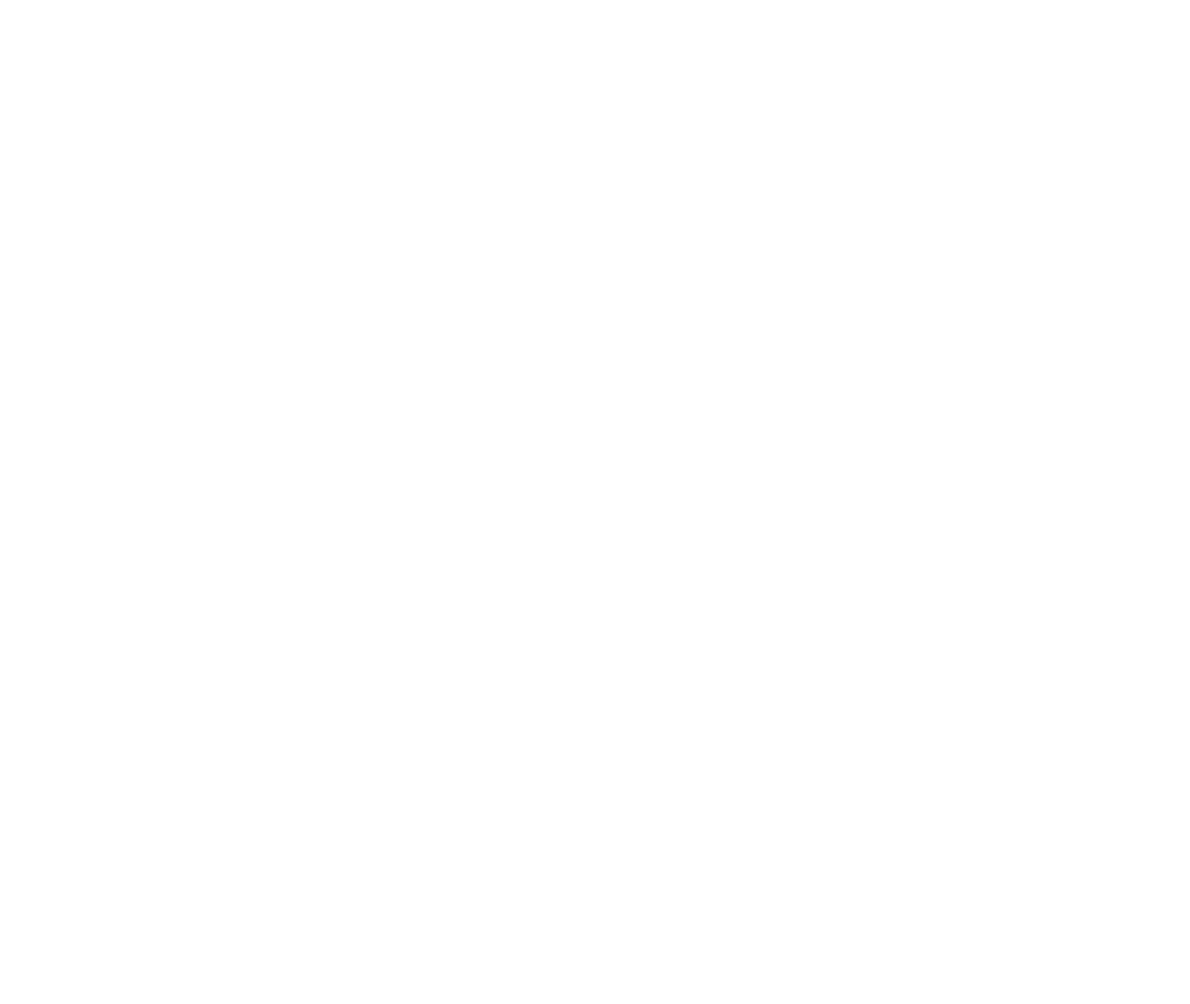
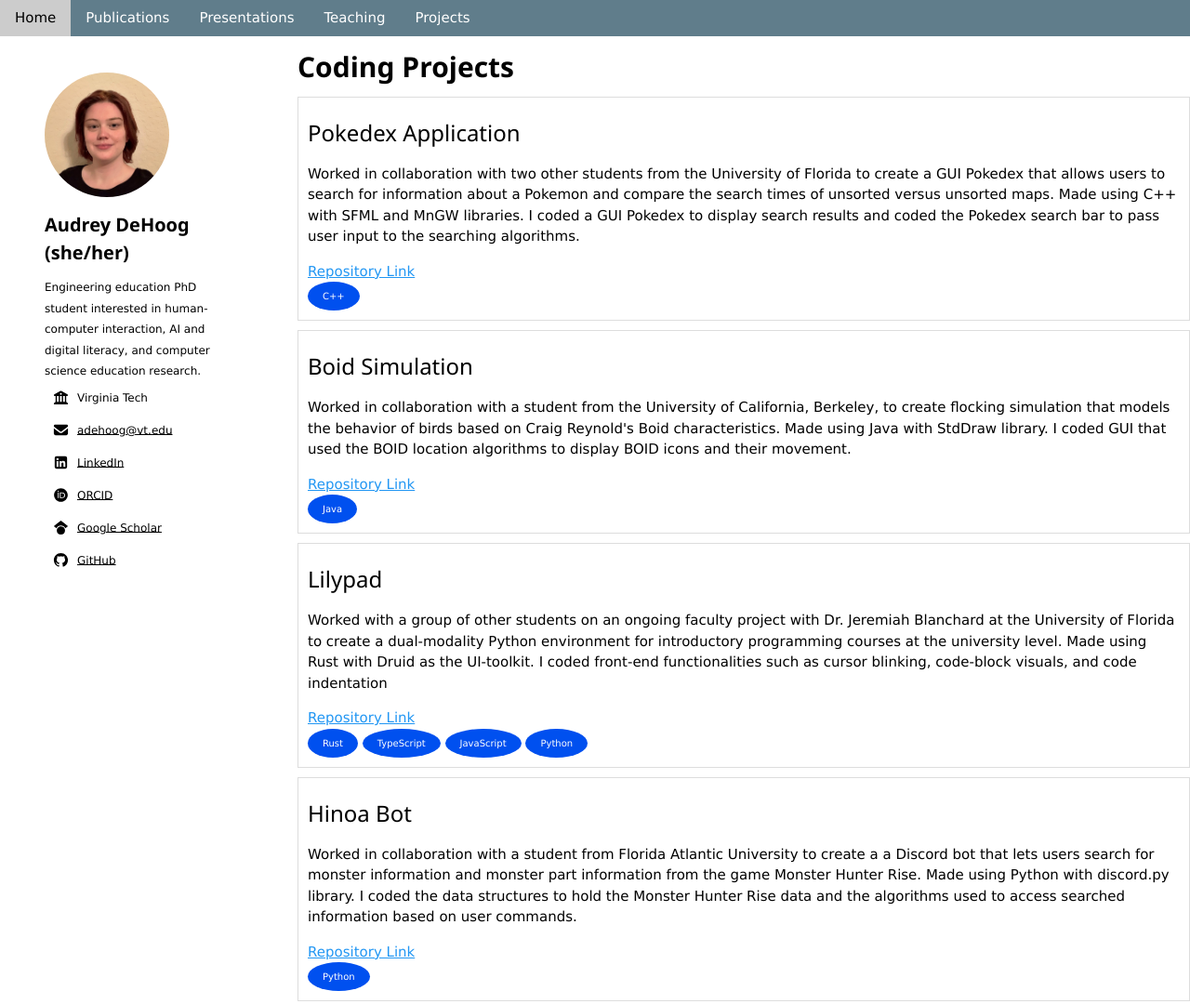
Before and after one commit to adehoog/audreydehoog, a plain HTML site: page project.html in a window 1280 px wide. Shown: the top 1080 px of the page at 93% size. Before the commit the page ends 800 px from the top, so only its background shows below. Drawn offline with Linux system fonts and the light colour scheme.

Commit message:
Projects page

```diff
--- /dev/null
+++ b/files/lists/projects_list.json
@@ -0,0 +1,116 @@
+{
+    "projects": [
+    {
+    "id": 1,
+    "title":"Pokedex Application",
+    "desc":"Worked in collaboration with two other students from the University of Florida to create a GUI Pokedex that allows users to search for information about a Pokemon and compare the search times of unsorted versus unsorted maps. Made using C++ with SFML and MnGW libraries. I coded a GUI Pokedex to display search results and coded the Pokedex search bar to pass user input to the searching algorithms.",
+    "repo": "https://github.com/adehoog/Project3_COP3530",
+    "langs": ["C++"]
+    },
+    {
+    "id": 2,
+    "title":"Boid Simulation",
+    "desc":"Worked in collaboration with a student from the University of California, Berkeley, to create flocking simulation that models the behavior of birds based on Craig Reynold's Boid characteristics. Made using Java with StdDraw library. I coded GUI that used the BOID location algorithms to display BOID icons and their movement.",
+    "repo": "https://github.com/adehoog/Boid-Simulation",
+    "langs": ["Java"]
+    },
+    {
+    "id": 3,
+    "title":"Lilypad",
+    "desc":"Worked with a group of other students on an ongoing faculty project with Dr. Jeremiah Blanchard at the University of Florida to create a dual-modality Python environment for introductory programming courses at the university level. Made using Rust with Druid as the UI-toolkit. I coded front-end functionalities such as cursor blinking, code-block visuals, and code indentation",
+    "repo": "https://github.com/cacticouncil/lilypad",
+    "langs": ["Rust", "TypeScript", "JavaScript", "Python"]
+    },
+    {
+    "id": 4,
+    "title":"Hinoa Bot",
+    "desc":"Worked in collaboration with a student from Florida Atlantic University to create a a Discord bot that lets users search for monster information and monster part information from the game Monster Hunter Rise. Made using Python with discord.py library. I coded the data structures to hold the Monster Hunter Rise data and the algorithms used to access searched information based on user commands.",
+    "repo": "https://github.com/adehoog/Hinoa_Bot_public",
+    "langs": ["Python"]
+    },
+    {
+    "id": 5,
+    "title":"Text to Image (ClipGan)",
+    "desc":"Worked in collaboration with two other students from the University of Florida to create a text to image generator with a user friendly GUI. Made using Python with VQGAN and CLIP for the machine learning algorithm and Tkinter for the GUI. I coded the GUI that took in image descriptions and outputted the result. I also aided my teammates in improving the AI's computation time and interpreting results for the report and discussion.",
+    "repo": "https://github.com/adehoog/ClipGan",
+    "langs": ["Python"]
+    },
+    {
+    "id": 6,
+    "title":"Wizard Detention",
+    "desc": "Worked in collaboration with two other students from the University of Florida to create a 2D platformer game. Made using Python with Python Arcade and other Python packages. I helped code game mechanics, add character animations, program sound effect triggers, and added game screens. I was also in charge of building the game using Pynsist to create an installer for the game. All game sprites were provided by artists on itch.io and all sounds used in the game were provided by freesound.org. Levels were designed using Tiled.",
+    "repo": "https://github.com/adehoog/WizDetention",
+    "langs": ["Python"]
+    },
+    {
+    "id": 7,
+    "title":"Wisteria",
+    "desc": "Worked in collaboration with two other students from the University of Florida to create a 2D platformer game. Made using Python with Python Arcade and other Python packages. I helped code game mechanics, add character animations, program sound effect triggers, and added game screens. I was also in charge of building the game using Pynsist to create an installer for the game. All game sprites were provided by artists on itch.io and all sounds used in the game were provided by freesound.org. Levels were designed using Tiled.",
+    "repo": "https://github.com/adehoog/Wisteria",
+    "langs": ["Unity", "C#"]
+    },
+    {
+    "id": 8,
+    "title":"Night Shift",
+    "desc": "Worked in collaboration with two other students from the University of Florida  to create a 3D Unity game where players are a ghost that must complete tasks within a time limit to beat the game. Made using Unity and C# programming. I coded the game mechanics and created some of the 3D models using Maya and Blender.",
+    "repo": "https://github.com/adehoog/Night-Shift",
+    "langs": ["Unity", "C#"]
+    },
+    {
+    "id": 9,
+    "title":"4 Year Plan Visualizer",
+    "desc": "Worked in collaboration with two other students from the University of Florida to create a tool for University of Florida Computer Science Engineering (CSE) majors to visualize the progression of their courses over 4 years. Made using Javascript with React and React Flow libraries. I coded the data structure that held and accessed CSE course information. I also coded the pop up window and button functionalities.",
+    "repo": "https://github.com/adehoog/4yearplan",
+    "langs": ["JavaScript", "CSS", "HTML"]
+    },
+    {
+    "id": 10,
+    "title":"Gator Arcade",
+    "desc": "Worked in collaboration with three other students from the University of Florida to create a website where users can play classic games such as tic tac toe, connect four, and blackjack. Made using Angular TypeScript for the frontend and GoLang for the backend. I coded frontend visuals and most of the game functionalities. I also created Cypress tests and helped write unit tests using Jasmine",
+    "repo": "https://github.com/adehoog/Gator-Arcade",
+    "langs": ["TypeScript", "Go", "HTML", "SCSS"]
+    },
+    {
+    "id": 11,
+    "title":"Py Lab Game",
+    "desc": "Worked in collaboration with two other students from the University of Florida to create a narrative-driven game design to teach Python programming to beginners. Made using Typescript and Tailwind. I coded the overworld areas and connected the levels.",
+    "repo": "https://github.com/adehoog/py-lab-game",
+    "langs": ["TypeScript", "Python", "HTML", "CSS", "JavaScript"]
+    },
+    {
+    "id": 12,
+    "title":"Ray-Tracer",
+    "desc": "Worked in collaboration with another student from the University of Florida to create a ray tracer using OpenGL. I coded the initial setup of the project.",
+    "repo": "https://github.com/adehoog/Ray-Tracer",
+    "langs": ["C", "C++", "Python", "Makefile"]
+    },
+    {
+    "id": 13,
+    "title":"Simple OpenGL Triangle Rendering",
+    "desc": "Worked in collaboration with another student from the University of Florida to create a simple OpenGL application to read .obj files and display their triangular meshes. I coded the camera and performance tests.",
+    "repo": "https://github.com/adehoog/opengl-model-tranforms/tree/main",
+    "langs": ["C++", "GLSL", "Makefile"]
+    },
+    {
+    "id": 14,
+    "title":"Model Solar System with OpenGL",
+    "desc": "Worked in collaboration with another student from the University of Florida to create a model solar system using OpenGL. I coded the initial setup of the project and the camera movement.",
+    "repo": "https://github.com/adehoog/graphics-final-project",
+    "langs": ["C++", "Makefile", "GLSL"]
+    },
+    {
+    "id": 15,
+    "title":"ARTCSE",
+    "desc": "Worked in collaboration with students and faculty from the University of Florida and University of Virginia to create a repository hosting website for educational software. I coded various parts of the site, including the search functionality, database setup, and several of the website pages.",
+    "repo": "https://github.com/csed-tools/artcse",
+    "langs": ["PHP", "HTML", "CSS", "Shell", "Hack", "Dockerfile"]
+    },
+    {
+    "id": 16,
+    "title":"adehoog.github.io",
+    "desc": "My portolfio website. Created by me.",
+    "repo": "https://github.com/adehoog/audreydehoog",
+    "langs": ["HTML", "CSS"]
+    }
+]
+}
--- a/presentations.html
+++ b/presentations.html
@@ -0,0 +1,42 @@
+<!DOCTYPE html>
+<html>
+<title>adehoog.github.io</title>
+<meta name="viewport" content="width=device-width, initial-scale=1">
+<link rel="stylesheet" href="css/w3.css">
+<head>
+<!-- Navbar -->
+<div class="w3-bar w3-blue-gray">
+  <a href="index.html" class="w3-bar-item w3-button">Home</a>
+  <a href="publications.html" class="w3-bar-item w3-button">Publications</a>
+  <a href="#" class="w3-bar-item w3-button">Presentations</a>
+  <a href="teaching.html" class="w3-bar-item w3-button">Teaching</a>
+  <a href="project.html" class="w3-bar-item w3-button">Projects</a>
+</div>
+<!-- Sidebar -->
+ <div class="w3-sidebar w3-bar-block w3-margin w3-padding" style="width: 20%">
+  <div class="w3-container">
+    <p><img src="images/headshot(square).jpeg" class="w3-circle" style="height:70%;width:70%" alt="Headshot"></p>
+    <h4><b>Audrey DeHoog (she/her)</b></h4>
+    <small>Engineering education PhD student interested in human-computer interaction, AI and digital literacy, and computer science education research.</small>
+  </div>
+  <div class="w3-container w3-margin-right w3-text-theme">
+    <ul class="w3-ul-nb">
+      <li><img src="icons/building-columns-solid-full.svg" class="w3-padding-small" style="height:35px;width:35px"/><small>Virginia Tech</small></li>
+      <li><img src="icons/envelope-solid-full.svg" class="w3-padding-small" style="height:35px;width:35px"/><small><a href="mailto:adehoog@vt.edu"><i class=""></i>adehoog@vt.edu</a></small></li>
+      <li><img src="icons/square-linkedin-brands-solid-full.svg" class="w3-padding-small" style="height:35px;width:35px"/><small><a href="https://www.linkedin.com/in/audrey-dehoog/">LinkedIn</a></small></li>
+      <li><img src="icons/orcid-brands-solid-full.svg" class="w3-padding-small" style="height:35px;width:35px"/><small><a href="https://orcid.org/0009-0006-2582-4163">ORCID</a></small></li>
+      <li><img src="icons/google-scholar-brands-solid-full.svg" class="w3-padding-small" style="height:35px;width:35px"/><small><a href="https://scholar.google.com/citations?hl=en&user=KG1zTl8AAAAJ">Google Scholar</a></small></li>
+      <li><img src="icons/github-brands-solid-full.svg" class="w3-padding-small" style="height:35px;width:35px"/><small><a href="https://github.com/adehoog">GitHub</a></small></li>
+    </ul>
+  </div>
+</div>
+</head>
+
+<body>
+  <div style="margin-left:25%">
+  <!-- Page Content -->
+   <h2><b>Presentations</b></h2>
+  </div>
+</body>
+
+</html>
--- a/project.html
+++ b/project.html
@@ -0,0 +1,99 @@
+<!DOCTYPE html>
+<html>
+<title>adehoog.github.io</title>
+<meta name="viewport" content="width=device-width, initial-scale=1">
+<link rel="stylesheet" href="css/w3.css">
+<head>
+<!-- Navbar -->
+<div class="w3-bar w3-blue-gray">
+  <a href="index.html" class="w3-bar-item w3-button">Home</a>
+  <a href="publications.html" class="w3-bar-item w3-button">Publications</a>
+  <a href="#" class="w3-bar-item w3-button">Presentations</a>
+  <a href="teaching.html" class="w3-bar-item w3-button">Teaching</a>
+  <a href="project.html" class="w3-bar-item w3-button">Projects</a>
+</div>
+<!-- Sidebar -->
+ <div class="w3-sidebar w3-bar-block w3-margin w3-padding" style="width: 20%">
+  <div class="w3-container">
+    <p><img src="images/headshot(square).jpeg" class="w3-circle" style="height:70%;width:70%" alt="Headshot"></p>
+    <h4><b>Audrey DeHoog (she/her)</b></h4>
+    <small>Engineering education PhD student interested in human-computer interaction, AI and digital literacy, and computer science education research.</small>
+  </div>
+  <div class="w3-container w3-margin-right w3-text-theme">
+    <ul class="w3-ul-nb">
+      <li><img src="icons/building-columns-solid-full.svg" class="w3-padding-small" style="height:35px;width:35px"/><small>Virginia Tech</small></li>
+      <li><img src="icons/envelope-solid-full.svg" class="w3-padding-small" style="height:35px;width:35px"/><small><a href="mailto:adehoog@vt.edu"><i class=""></i>adehoog@vt.edu</a></small></li>
+      <li><img src="icons/square-linkedin-brands-solid-full.svg" class="w3-padding-small" style="height:35px;width:35px"/><small><a href="https://www.linkedin.com/in/audrey-dehoog/">LinkedIn</a></small></li>
+      <li><img src="icons/orcid-brands-solid-full.svg" class="w3-padding-small" style="height:35px;width:35px"/><small><a href="https://orcid.org/0009-0006-2582-4163">ORCID</a></small></li>
+      <li><img src="icons/google-scholar-brands-solid-full.svg" class="w3-padding-small" style="height:35px;width:35px"/><small><a href="https://scholar.google.com/citations?hl=en&user=KG1zTl8AAAAJ">Google Scholar</a></small></li>
+      <li><img src="icons/github-brands-solid-full.svg" class="w3-padding-small" style="height:35px;width:35px"/><small><a href="https://github.com/adehoog">GitHub</a></small></li>
+    </ul>
+  </div>
+</div>
+</head>
+
+<body>
+  <div style="margin-left:25%">
+  <!-- Page Content -->
+   <h2><b>Coding Projects</b></h2>
+
+   <div id="output"></div>
+
+   <script>
+    //SCRIPT SOURCE: https://www.xjavascript.com/blog/json-javascript-jquery-how-to-import-data-from-a-json-file-and-parse-it/#step-1-prepare-your-json-file
+    fetch('files/lists/projects_list.json')
+            .then(response => {
+                // Check if the request was successful (status 200-299)
+                if (!response.ok) {
+                    throw new Error(`HTTP error! Status: ${response.status}`);
+                }
+                // Convert the response to JSON
+                return response.json();
+            })
+            .then(data => {
+                // Process the parsed JSON data
+                console.log('Fetched data:', data);
+                displayProjects(data); // Call a function to display data
+                //displayLangs(data);
+            })
+            .catch(error => {
+                // Handle errors (e.g., network issues, file not found)
+                console.error('Error fetching JSON:', error);
+                document.getElementById('output').textContent = 'Failed to load data.';
+            });
+
+      function displayProjects(data) {
+        const outputDiv = document.getElementById('output');
+
+        data.projects.forEach(project => {
+          const langHTML = project.langs
+            .map(lang => `<span class="w3-badge w3-tiny w3-cobalt w3-padding">${lang}</span>`)
+            .join(' ');
+
+          outputDiv.insertAdjacentHTML('beforeend', `
+            <div style="margin: 10px 0; padding: 10px; border: 1px solid #ddd;">
+              <h3>${project.title}</h3>
+              <p>${project.desc}</p>
+              <a href="${project.repo}" class="card-link w3-text-blue">
+                Repository Link
+              </a>
+              <div class="lang-panels">${langHTML}</div>
+            </div>
+          `);
+        });
+      }
+      // function displayLangs(data){
+      //   const langsDiv = document.getElementById('langsDiv');
+      //     data.projects.forEach(project => {
+      //       project.langs.forEach(lang => {
+      //         langsDiv.innerHTML += `
+      //           <span class="w3-badge w3-tiny w3-cobalt w3-padding">${lang}</span>
+      //         `;
+      //       })
+      //     });
+      // }
+   </script>
+  </div>
+</body>
+
+</html>
```
Also changed, not shown: files/Bibliography.html (renamed from Untitled Bibliography.html, +3 -2 lines), publications.html (+8 -3 lines).
